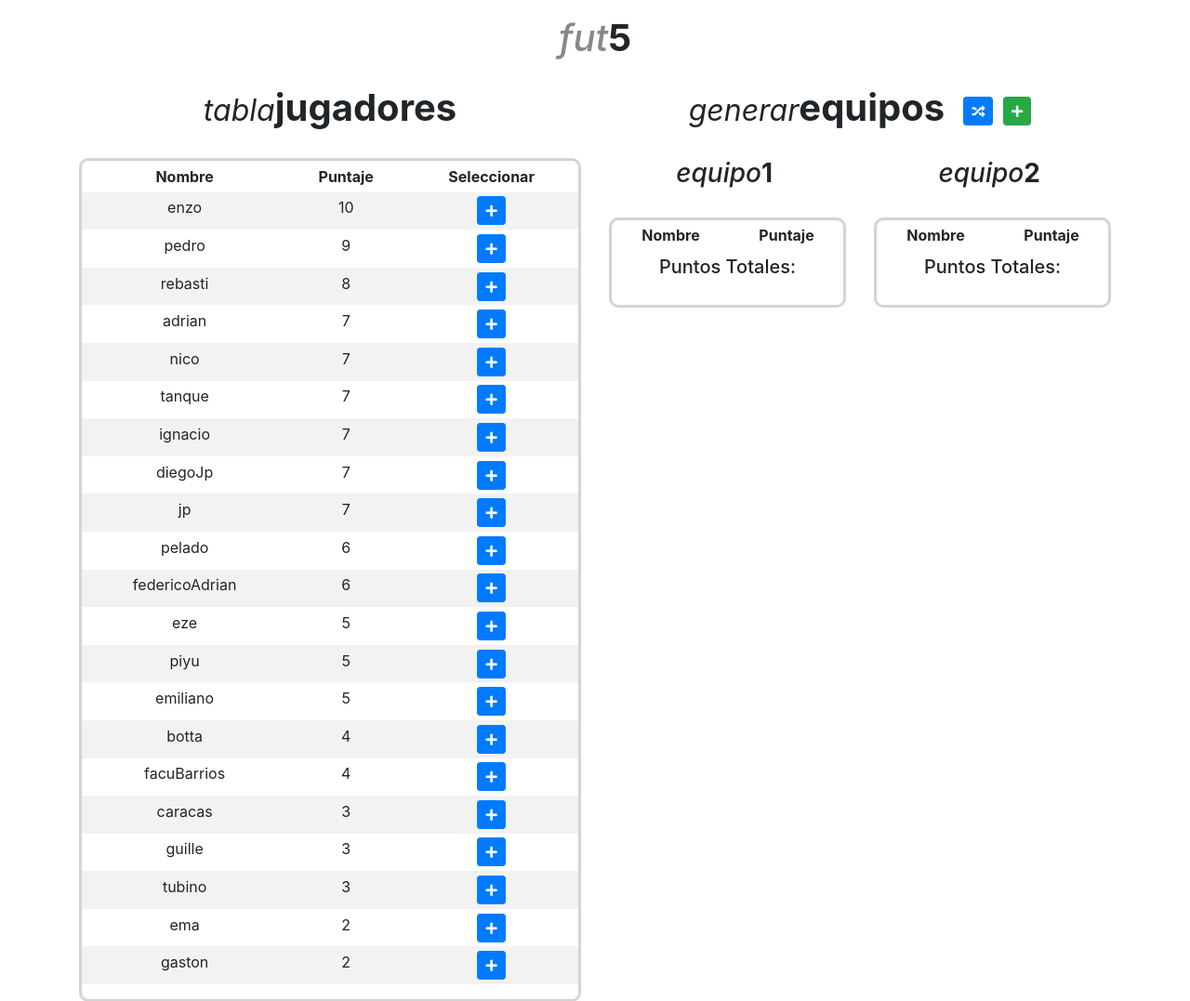
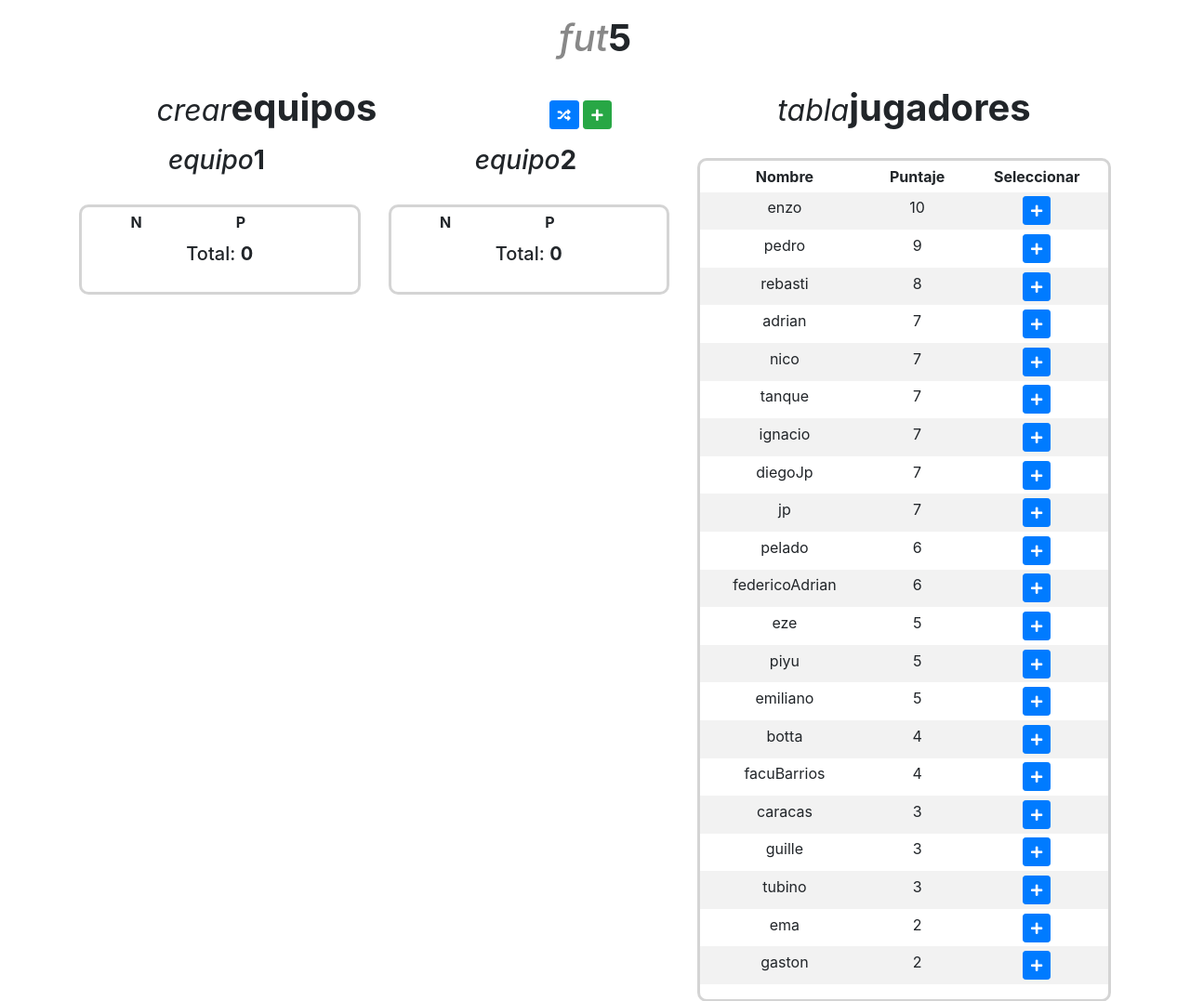
Before and after one commit to zegarr/fut5, a plain HTML site: page index.html in a window 1280 px wide. Shown: the whole page at 93% size. Drawn offline with Linux system fonts and the light colour scheme.

Commit message:
Ultima acutalización, quedó pronto.

```diff
--- a/assets/js/index.js
+++ b/assets/js/index.js
@@ -31,16 +31,23 @@ let errores = {
 
 $(document).ready(function($) {
 	mostrarJugadoresPrecargados();
+	activarTooltips();
 	$("#btnGenerar").on("click", generarEquipos);
 	$("#btnAgregarJugador").on("click", nuevoJugador);
 });
 
+function activarTooltips(){
+	var tooltipTriggerList = [].slice.call(document.querySelectorAll('[data-bs-toggle="tooltip"]'))
+	var tooltipList = tooltipTriggerList.map(function (tooltipTriggerEl) {
+		return new bootstrap.Tooltip(tooltipTriggerEl)
+	})
+}
 function nuevoJugador(){
 	let nom = $("#txtNom").val();
 	let pun = $("#txtPun").val();
 	if((!isNaN(parseInt(pun)) && (pun>=1 && pun<=10))&& (nom.length>=3 && nom.length<15) ){
 		if(jugSel.length<10){
-			jugSel.push({nombre:nom,valor:pun});
+			jugSel.push({nombre:nom,valor:parseInt(pun)});
 			mostrarJugadoresSeleccionados();
 		}else{
 			alert(errores.cantMaxJugadores);
@@ -96,6 +103,14 @@ function eliminarJugador(){
 	jugSel.splice(indice, 1);
 	mostrarJugadoresPrecargados();
 	mostrarJugadoresSeleccionados();
+	if(jugSel.length ===0){
+		reiniciarTotales();
+	}
+}
+
+function reiniciarTotales(){
+	$("#totalEquipo1").html("0");
+	$("#totalEquipo2").html("0");
 }
 
 function mostrarJugadoresPrecargados(){
--- a/index.html
+++ b/index.html
@@ -19,7 +19,75 @@
 			</div>
 		</div>
 		<div class="row">
-			<div class="col">
+			<div class="col-md-7">
+				<div class="row">
+					<div class="col-md-8">
+						<h1 style="text-align: center;margin-bottom: 30px;margin-bottom: 0px;"><small><em>crear</em></small><strong>equipos&nbsp;</strong></h1>
+					</div>
+					<div class="col-md-4 text-center">
+						<button id="btnGenerar" class="btn btn-primary btn-sm mt-3" data-bs-toggle="tooltip" data-bs-placement="bottom" title="Generar equipos aleatorios"><i class="fas fa-random"></i></button>
+						<button id="btnCrearJugador" class="btn btn-success btn-sm mt-3" type="button" data-toggle="collapse" data-target="#nuevoJug" aria-expanded="false" aria-controls="nuevoJug" data-bs-toggle="tooltip" data-bs-placement="bottom" title="Agregar nuevo jugador"><i class="fas fa-plus"></i></button>
+					</div>
+				</div>
+				<div class="row">
+					<div class="col-12 mb-3">
+						<div class="row collapse" id="nuevoJug">
+							<div class="col col-md-5">
+								<input type="text" id="txtNom" class="form-control" placeholder="Nombre...">
+							</div>
+							<div class="col col-md-3">
+								<input type="text" id="txtPun" class="form-control" placeholder="Puntaje...">
+							</div>
+							<div class="col col-md-2">
+								<button id="btnAgregarJugador" class="btn btn-success btn-sm mt-1" type="button" data-toggle="collapse" data-target="#nuevoJug" aria-expanded="false" aria-controls="nuevoJug"><i class="fas fa-plus"></i></button>
+							</div>
+						</div>
+					</div>
+					<div class="col-6">
+						<h3 style="text-align: center;margin-bottom: 30px;"><em>equipo</em><strong>1&nbsp;</strong></h3>
+						<div class="table-responsive table-borderless" style="border-radius: 10px;border: 3px solid rgba(0,0,0,0.17);margin-top: 30px;">
+							<table class="table table-striped table-bordered table-hover table-sm">
+								<thead>
+									<tr>
+										<th style="text-align: center;" data-bs-toggle="tooltip" data-bs-placement="top" title="Nombre">N</th>
+										<th style="text-align: center;" data-bs-toggle="tooltip" data-bs-placement="top" title="Puntaje">P</th>
+										<th>&nbsp;</th>
+									</tr>
+								</thead>
+								<tbody id="equipo1">
+								</tbody>
+								<tfoot>
+									<tr>
+										<td colspan="3" style="text-align: center;"><h5>Total: <b id="totalEquipo1">0</b></h5></td>
+									</tr>
+								</tfoot>
+							</table>
+						</div>
+					</div>
+					<div class="col-6">
+						<h3 style="text-align: center;margin-bottom: 30px;"><em>equipo</em><strong>2&nbsp;</strong></h3>
+						<div class="table-responsive table-borderless" style="border-radius: 10px;border: 3px solid rgba(0,0,0,0.17);margin-top: 30px;">
+							<table class="table table-striped table-bordered table-hover table-sm">
+								<thead>
+									<tr>
+										<th style="text-align: center;" data-bs-toggle="tooltip" data-bs-placement="top" title="Nombre">N</th>
+										<th style="text-align: center;" data-bs-toggle="tooltip" data-bs-placement="top" title="Nombre">P</th>
+										<th>&nbsp;</th>
+									</tr>
+								</thead>
+								<tbody id="equipo2">
+								</tbody>
+								<tfoot>
+									<tr>
+										<td colspan="3" style="text-align: center;"><h5>Total: <b id="totalEquipo2">0</b></h5></td>
+									</tr>
+								</tfoot>
+							</table>
+						</div>
+					</div>
+				</div>
+			</div>
+			<div class="col-md-5">
 				<h1 style="text-align: center;margin-bottom: 30px;"><small><em>tabla</em></small><strong>jugadores</strong></h1>
 				<div class="table-responsive table-borderless" style="border-radius: 10px;border: 3px solid rgba(0,0,0,0.17) ;">
 					<table class="table table-striped table-bordered table-hover table-sm">
@@ -32,67 +100,6 @@
 						</thead>
 						<tbody id="jugadoresPreCargados"></tbody>
 					</table>
-				</div>
-			</div>
-			<div class="col">
-				<h1 style="text-align: center;margin-bottom: 30px;"><small><em>generar</em></small><strong>equipos&nbsp;</strong>
-					<button id="btnGenerar" class="btn btn-primary btn-sm"><i class="fas fa-random"></i></button>
-					<button id="btnCrearJugador" class="btn btn-success btn-sm" type="button" data-toggle="collapse" data-target="#nuevoJug" aria-expanded="false" aria-controls="nuevoJug"><i class="fas fa-plus"></i></button>
-				</h1>
-				<div class="row">
-					<div class="col-12">
-						<div class="collapse row" id="nuevoJug">
-							<div class="col-5">
-								<input type="text" id="txtNom" class="form-control" placeholder="Nombre...">
-							</div>
-							<div class="col-3">
-								<input type="text" id="txtPun" class="form-control" placeholder="Puntaje...">
-							</div>
-							<div class="col-2">
-								<button id="btnAgregarJugador" class="btn btn-success btn-sm mt-1" type="button" data-toggle="collapse" data-target="#nuevoJug" aria-expanded="false" aria-controls="nuevoJug"><i class="fas fa-plus"></i></button>
-							</div>
-						</div>
-					</div>
-					<div class="col-6">
-						<h3 style="text-align: center;margin-bottom: 30px;"><em>equipo</em><strong>1&nbsp;</strong></h3>
-						<div class="table-responsive table-borderless" style="border-radius: 10px;border: 3px solid rgba(0,0,0,0.17);margin-top: 30px;">
-							<table class="table table-striped table-bordered table-hover table-sm">
-								<thead>
-									<tr>
-										<th style="text-align: center;">Nombre</th>
-										<th style="text-align: center;">Puntaje</th>
-									</tr>
-								</thead>
-								<tbody id="equipo1">
-								</tbody>
-								<tfoot>
-									<tr>
-										<td colspan="3" style="text-align: center;"><h5>Puntos Totales: <b id="totalEquipo1"></b></h5></td>
-									</tr>
-								</tfoot>
-							</table>
-						</div>
-					</div>
-					<div class="col-6">
-						<h3 style="text-align: center;margin-bottom: 30px;"><em>equipo</em><strong>2&nbsp;</strong></h3>
-						<div class="table-responsive table-borderless" style="border-radius: 10px;border: 3px solid rgba(0,0,0,0.17);margin-top: 30px;">
-							<table class="table table-striped table-bordered table-hover table-sm">
-								<thead>
-									<tr>
-										<th style="text-align: center;">Nombre</th>
-										<th style="text-align: center;">Puntaje</th>
-									</tr>
-								</thead>
-								<tbody id="equipo2">
-								</tbody>
-								<tfoot>
-									<tr>
-										<td colspan="3" style="text-align: center;"><h5>Puntos Totales: <b id="totalEquipo2"></b></h5></td>
-									</tr>
-								</tfoot>
-							</table>
-						</div>
-					</div>
 				</div>
 			</div>
 		</div>
```
